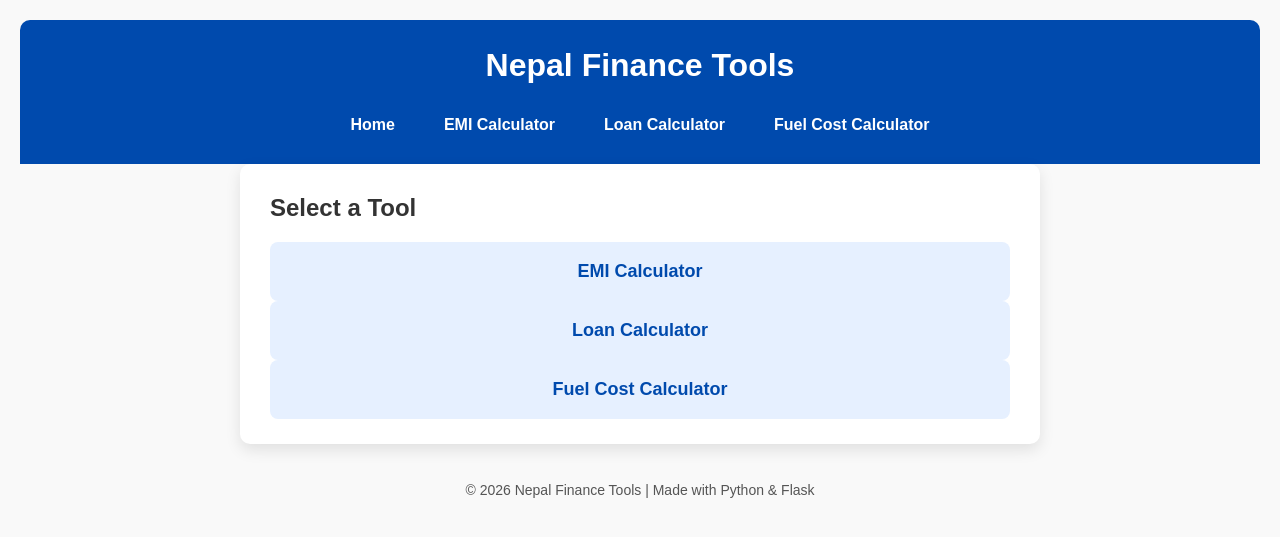
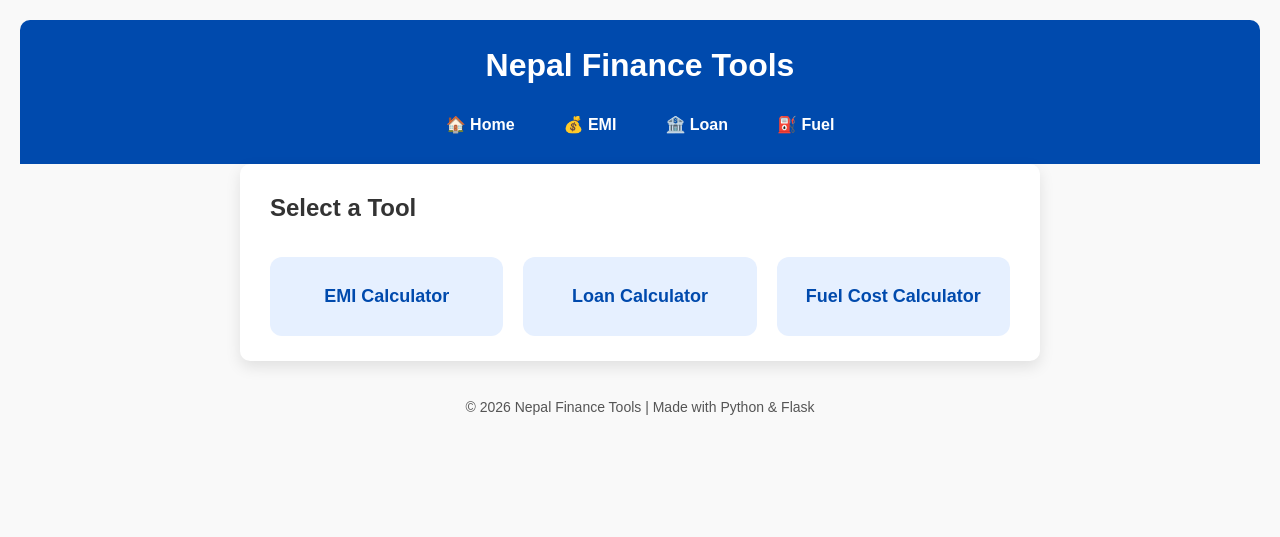
Before and after one commit to Sawbean/nepal-finance-tools, a Flask app: page / in a window 1280 px wide. Shown: the top 537 px of the page. Run offline with Flask 3, Linux system fonts and the light colour scheme.

Commit message:
update UI

```diff
--- a/static/style.css
+++ b/static/style.css
@@ -88,23 +88,35 @@ form input[type="submit"]:hover {
 
 /* Results */
 .result {
-    margin-top: 20px;
-    background-color: #ecf0f1;
-    padding: 15px;
-    border-radius: 5px;
-    text-align: center;
-    font-weight: bold;
+    margin-top: 25px;
+    background: linear-gradient(135deg, #e6f0ff, #ffffff);
+    padding: 20px;
+    border-radius: 10px;
+    border-left: 5px solid #004aad;
+    box-shadow: 0 4px 10px rgba(0,0,0,0.08);
+}
+
+.result h2 {
+    margin-bottom: 10px;
+    color: #004aad;
 }
 
 /* Tool Cards on Home */
+.tools {
+    display: grid;
+    grid-template-columns: repeat(auto-fit, minmax(220px, 1fr));
+    gap: 20px;
+    margin-top: 30px;
+}
+
 .tool {
-    padding: 15px;
+    padding: 25px;
     background-color: #e6f0ff;
-    border-radius: 8px;
+    border-radius: 12px;
     text-align: center;
     font-weight: bold;
     font-size: 18px;
-    transition: background-color 0.3s, transform 0.3s;
+    transition: transform 0.3s, box-shadow 0.3s;
 }
 
 .tool a {
@@ -114,8 +126,8 @@ form input[type="submit"]:hover {
 }
 
 .tool:hover {
-    background-color: #cce0ff;
-    transform: translateY(-3px);
+    transform: translateY(-6px);
+    box-shadow: 0 10px 20px rgba(0,0,0,0.15);
 }
 
 /* Footer */
--- a/templates/base.html
+++ b/templates/base.html
@@ -2,17 +2,20 @@
 <html>
 <head>
     <title>{% block title %}Nepal Finance Tools{% endblock %}</title>
-    <link rel="stylesheet" href="{{ url_for('static', filename='style.css') }}">
+    <link href="https://fonts.googleapis.com/css2?family=Roboto:wght@400;700&display=swap" rel="stylesheet">
+    <link rel="stylesheet" href="{{ url_for('static', filename='style.css') }}?v=3">
+
 </head>
 <body>
 <header>
     <h1>Nepal Finance Tools</h1>
     <nav>
-        <a href="/">Home</a>
-        <a href="/emi">EMI Calculator</a>
-        <a href="/loan">Loan Calculator</a>
-        <a href="/fuel">Fuel Cost Calculator</a>
-    </nav>
+    <a href="/">🏠 Home</a>
+    <a href="/emi">💰 EMI</a>
+    <a href="/loan">🏦 Loan</a>
+    <a href="/fuel">⛽ Fuel</a>
+</nav>
+
 </header>
 
 <div class="container">
```
